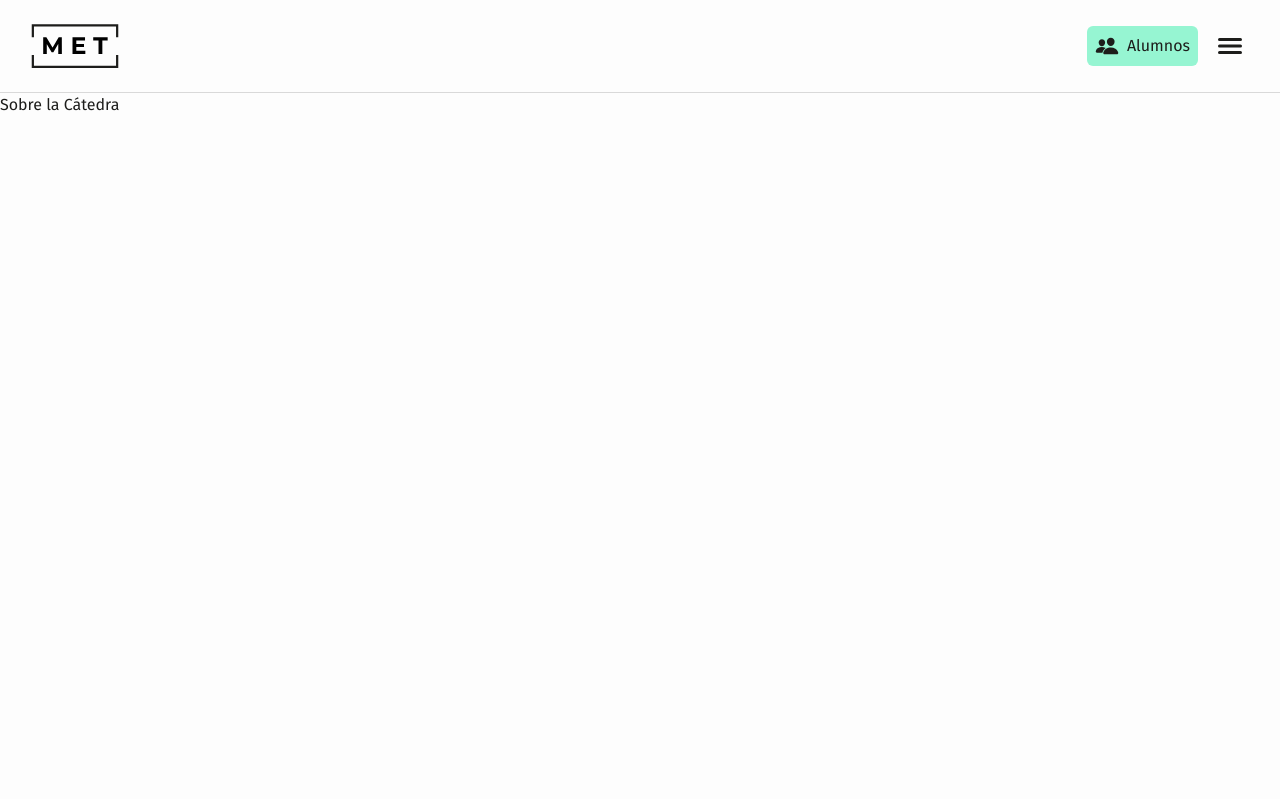
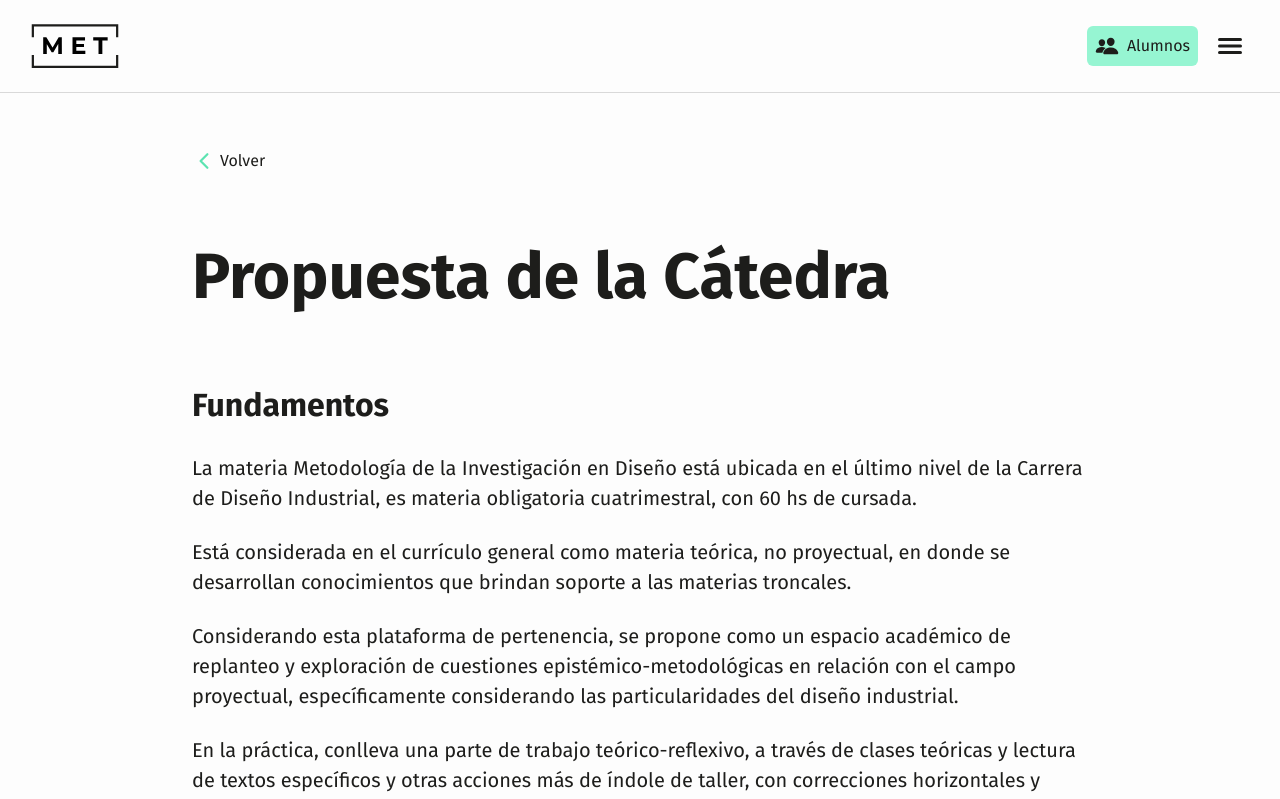
Before and after one commit to florluzduarte/metodo-fadu-uba, a Next.js app: page /catedra in a window 1280 px wide. Shown: the top 799 px of the page. Built offline with nearby package versions, Linux system fonts and the light colour scheme.

Commit message:
feat: add fundamentos component and interface

```diff
--- a/src/app/catedra/docentes/page.tsx
+++ b/src/app/catedra/docentes/page.tsx
@@ -2,7 +2,7 @@ import { DocenteCardGrid, LinkItem, Title } from "@/components";
 
 export default function DocentesPage() {
   return (
-    <div className="mx-6 my-14 md:mx-10 xl:max-w-6xl xl:mx-auto">
+    <div className="mx-6 my-14 md:mx-10 xl:max-w-4xl xl:mx-auto">
       <LinkItem type="internal" iconPosition="left" text="Volver a Cátedra" path="/catedra" />
       <section className="my-14 flex flex-col gap-14">
         <Title text="Equipo Docente" />
--- a/src/app/catedra/page.tsx
+++ b/src/app/catedra/page.tsx
@@ -1,8 +1,17 @@
+import { Fundamentos, LinkItem, Title } from "@/components";
+import Image from "next/image";
 
 export default function CatedraPage() {
   return (
-    <div>
-      <h1>Sobre la Cátedra</h1>
+    <div className="mx-6 my-14 md:mx-auto md:max-w-2xl xl:max-w-4xl">
+      <LinkItem type="internal" iconPosition="left" text="Volver" path="/" />
+      <section className="my-14 flex flex-col gap-14">
+        <Title text="Propuesta de la Cátedra" />
+
+        {/* TODO: Agregar imagen de la cátedra cuando la tenga */}
+        {/* <Image src={} /> */}
+        <Fundamentos />
+      </section>
     </div>
   );
 }
--- /dev/null
+++ b/src/components/catedra/catedra/Fundamentos.tsx
@@ -0,0 +1,23 @@
+import { Subtitle } from "@/components";
+import { fundamentos } from "@/content/catedra/fundamentos";
+
+const { title, texts } = fundamentos;
+
+export const Fundamentos = () => {
+  return (
+    <section className="flex flex-col gap-6">
+      <Subtitle text={title} type="bold" />
+      <div className="flex flex-col gap-6">
+        {
+          texts.map((paragraph) => (
+            <p key={paragraph.key}
+              className="xl:text-[20px]"
+            >
+              {paragraph.text}
+            </p>
+          ))
+        }
+      </div>
+    </section>
+  )
+}
--- a/src/components/index.ts
+++ b/src/components/index.ts
@@ -1,4 +1,7 @@
-// Cátedra/Docentes
+// catedra/catedra
+export { Fundamentos } from "./catedra/catedra/Fundamentos";
+
+// catedra/docentes
 export { DocenteCard } from "./catedra/docentes/DocenteCard";
 export { DocenteCardGrid } from "./catedra/docentes/DocenteCardGrid";
 
--- /dev/null
+++ b/src/content/catedra/fundamentos.ts
@@ -0,0 +1,27 @@
+import { Fundamentos } from "@/models";
+
+export const fundamentos: Fundamentos = {
+  title: "Fundamentos",
+  texts: [
+    {
+      key: 1,
+      text: "La materia Metodología de la Investigación en Diseño está ubicada en el último nivel de la Carrera de Diseño Industrial, es materia obligatoria cuatrimestral, con 60 hs de cursada.",
+    },
+    {
+      key: 2,
+      text: "Está considerada en el currículo general como materia teórica, no proyectual, en donde se desarrollan conocimientos que brindan soporte a las materias troncales.",
+    },
+    {
+      key: 3,
+      text: "Considerando esta plataforma de pertenencia, se propone como un espacio académico de replanteo y exploración de cuestiones epistémico-metodológicas en relación con el campo proyectual, específicamente considerando las particularidades del diseño industrial."
+    },
+    {
+      key: 4,
+      text: "En la práctica, conlleva una parte de trabajo teórico-reflexivo, a través de clases teóricas y lectura de textos específicos y otras acciones más de índole de taller, con correcciones horizontales y colectivas, de aprendizaje e incorporación de conocimientos y herramientas metodológicas orientadas a diseño."
+    },
+    {
+      key: 5,
+      text: "La materia, desempeña un rol en la sensibilidad hacia el actuar sistemático."
+    }
+  ]
+}
--- /dev/null
+++ b/src/models/catedra/catedra.interfaces.ts
@@ -0,0 +1,6 @@
+import type { Paragraph } from "@/models";
+
+export interface Fundamentos {
+  title: string;
+  texts: Paragraph[];
+}
--- a/src/models/index.ts
+++ b/src/models/index.ts
@@ -1,3 +1,4 @@
 // Interfaces catedra
 export type { DocentesInfo } from "./catedra/docentes.interface";
 export type { Paragraph } from "./catedra/docentes.interface";
+export type { Fundamentos } from "./catedra/catedra.interfaces";
```
